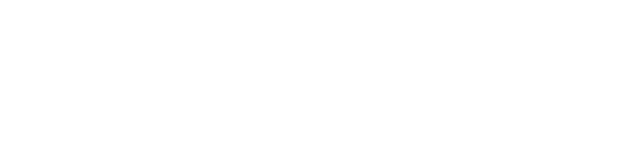
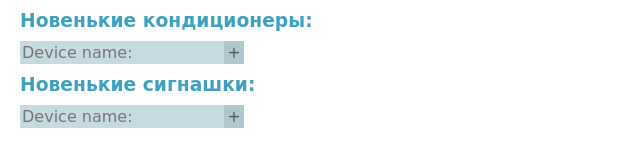
Before and after one commit to victoria-cloud/smartHouse1, a website with bundled scripts: page index.html in a window 1280 px wide. Shown: the whole page, without its empty margins (0-640 px from the left). Built offline with nearby package versions, Linux system fonts and the light colour scheme.

```diff
--- a/index.html
+++ b/index.html
@@ -9,7 +9,7 @@
 
 <body>
     <div id="root"> </div>
-    <script  src="./script2009.js"></script>
+    <script type="module" src="./script.js"></script>
 </body>
 
 </html>
```
